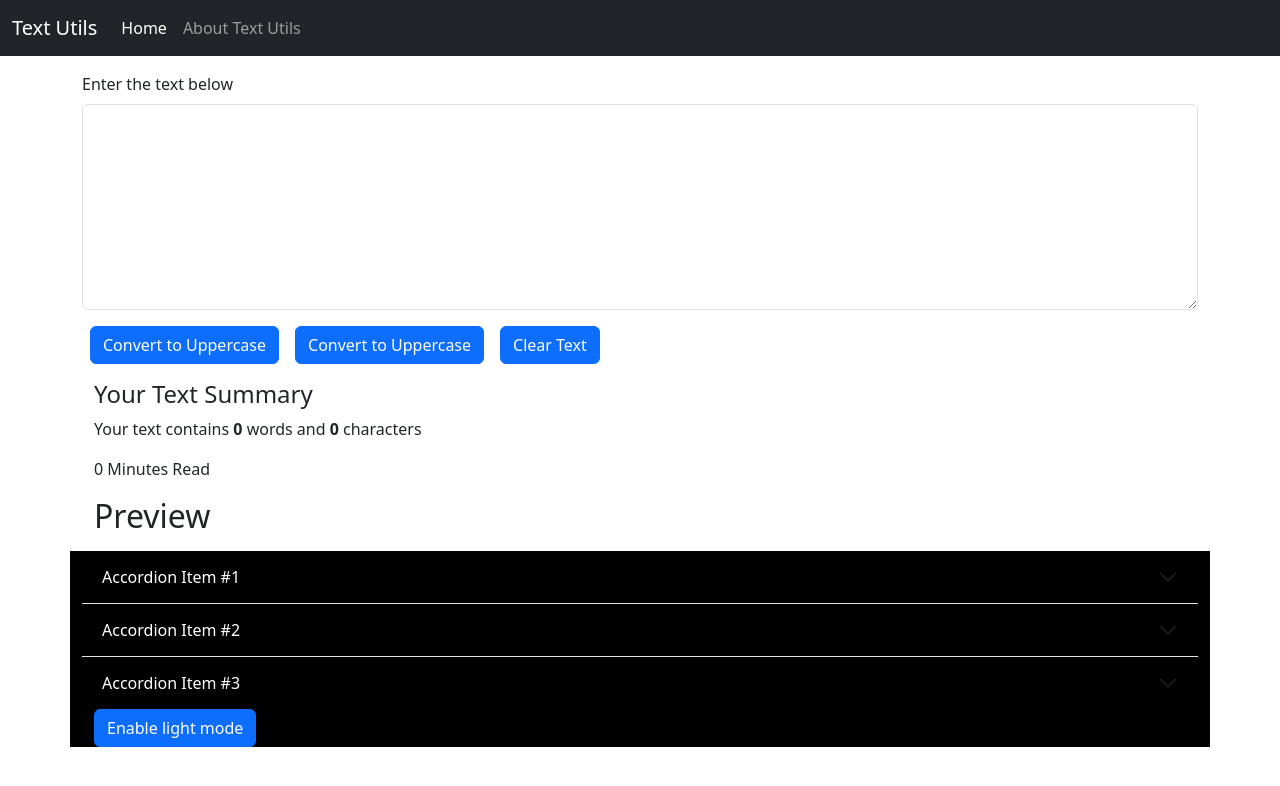
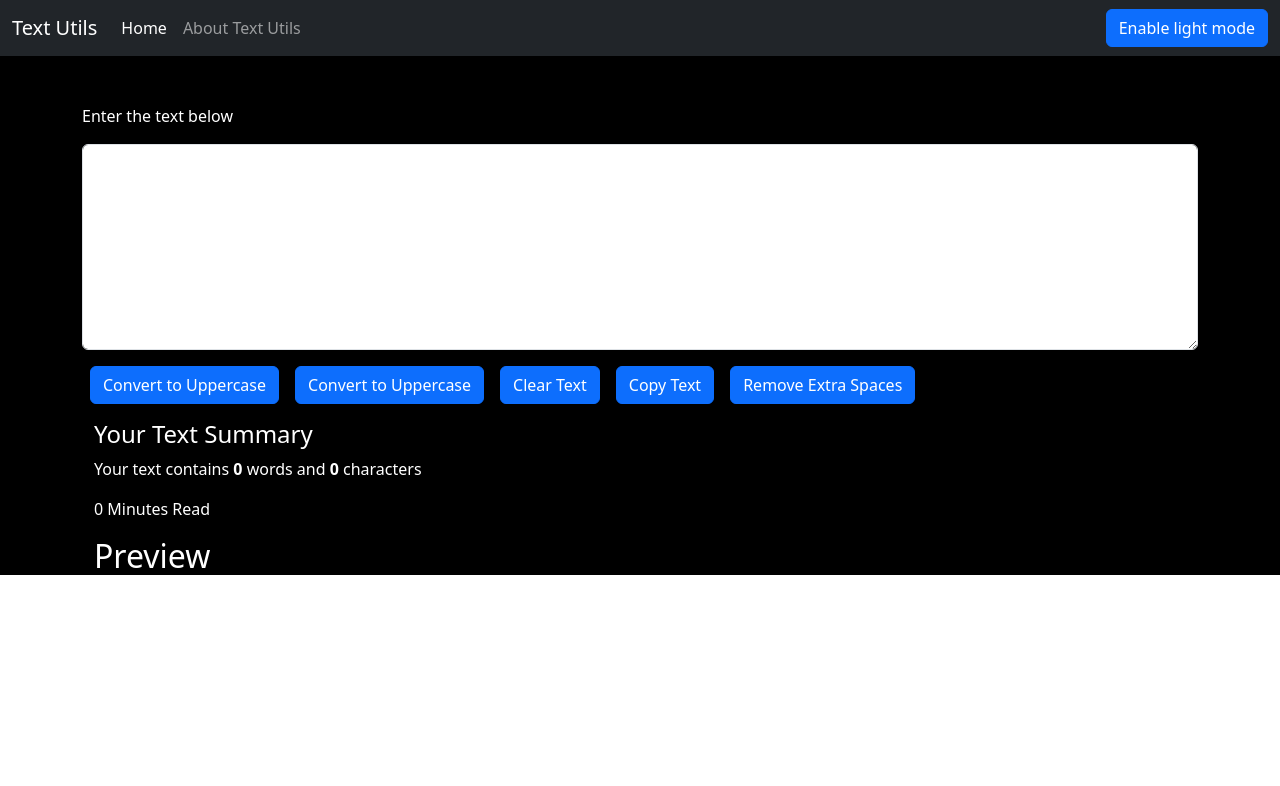
Before and after one commit to Lakshay-Codes/text-utils, a React (Create React App) app: page / in a window 1280 px wide. Shown: the top 786 px of the page. Built offline with nearby package versions, Linux system fonts and the light colour scheme.

Commit message:
Added full dark mode

```diff
--- a/src/App.js
+++ b/src/App.js
@@ -1,17 +1,38 @@
+import React,{useState} from 'react'
 import './App.css';
-import About from './components/About';
+// import About from './components/About';
 import Navbar from './components/Navbar';
 import TextForm from './components/TextForm';
 
 function App() {
+  const [myStyle,setMyStyle] = useState({
+    color: 'white',
+    backgroundColor: 'black'
+  })
+  const [btnText,setBtnText] = useState("Enable light mode");
+  const toggleMode=()=>{
+    if(btnText==='Enable dark mode'){
+      setBtnText('Enable light mode');
+      setMyStyle({
+        color: 'white',
+        backgroundColor: 'black'
+      })
+    }else{
+      setBtnText('Enable dark mode');
+      setMyStyle({
+        color: 'black',
+        backgroundColor: 'white'
+      });
+    }
+  }
   return (
-    <>
-      <Navbar title="Text Utils" aboutText="About Text Utils" />
-      <div className="container my-3">
-        <TextForm heading="Enter the text below" />
-      </div>
-      <About />
-    < />
+    <div style={myStyle}>
+        <Navbar title="Text Utils" aboutText="About Text Utils" onclick={toggleMode}  btntext={btnText} />
+        <div className="container my-3">
+          <TextForm heading="Enter the text below" />
+        </div>
+        {/* <About /> */}
+    </div>
   );
 }
 
--- a/src/components/Navbar.js
+++ b/src/components/Navbar.js
@@ -22,6 +22,7 @@ function Navbar(props) {
               <input className="form-control me-2" type="search" placeholder="Search" aria-label="Search"/>
               <button className="btn btn-outline-success" type="submit">Search</button>
             </form> */}
+            <button className="btn btn-primary" onClick={props.onclick}>{props.btntext}</button>
           </div>
         </div>
       </nav>
@@ -32,10 +33,12 @@ export default Navbar
 
 Navbar.propTypes={
   title: PropTypes.string.isRequired,
-  aboutText: PropTypes.string.isRequired
+  aboutText: PropTypes.string.isRequired,
+  onclick: PropTypes.func.isRequired
 }
 
 Navbar.defaultProps={
   title: "title text here",
-  aboutText: "about text here"
+  aboutText: "about text here",
+  onclick: () =>{}
 }
--- a/src/components/TextForm.js
+++ b/src/components/TextForm.js
@@ -14,16 +14,25 @@ function Textform(props) {
     const handleOnChange=(e)=>{
        setText(e.target.value);
     }
-
+    const handleCopyClick=()=>{
+       var text =document.getElementById("myBox");
+       navigator.clipboard.writeText(text.value);
+    }
+    const handleExtraSpacesClick=()=>{
+       let newText = text.split(/[ ]+/);
+       setText(newText.join(" "));
+    }
     return (
     <>
-        <div className="mb-3">
+        <div className="mb-3 my-5">
         <label htmlFor="myBox" className="form-label">{props.heading}</label>
-        <textarea  className="form-control" id="myBox" value={text} onChange={handleOnChange} rows="8" />
+        <textarea  className="form-control my-2" id="myBox" value={text} onChange={handleOnChange} rows="8" />
         </div>
         <button className="btn btn-primary mx-2" onClick={handleUpClick}>Convert to Uppercase</button>
         <button className="btn btn-primary mx-2" onClick={handleLowClick}>Convert to Uppercase</button>
         <button className="btn btn-primary mx-2" onClick={handleClearClick}>Clear Text</button>
+        <button className="btn btn-primary mx-2" onClick={handleCopyClick}>Copy Text</button>
+        <button className="btn btn-primary mx-2" onClick={handleExtraSpacesClick}>Remove Extra Spaces</button>
         <div className="container my-3">
             <h4>Your Text Summary</h4>
             <p>Your text contains <b>{text.length===0? 0 : text.split(" ").length}</b> words and <b>{text.length}</b> characters</p>
```
